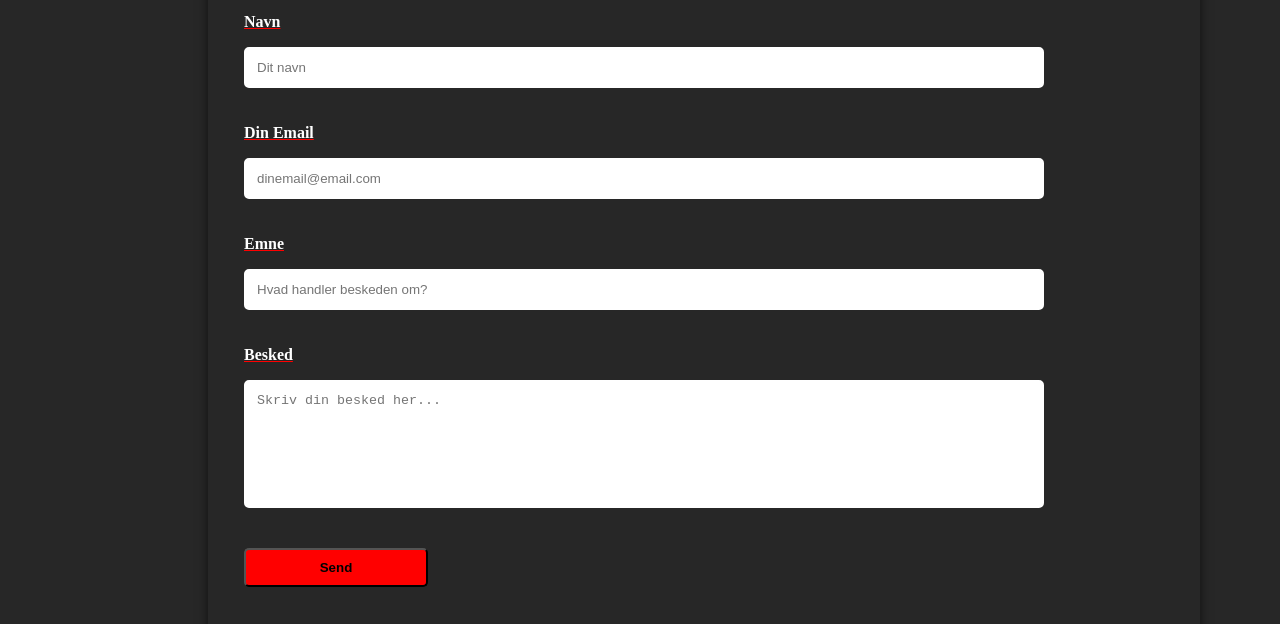
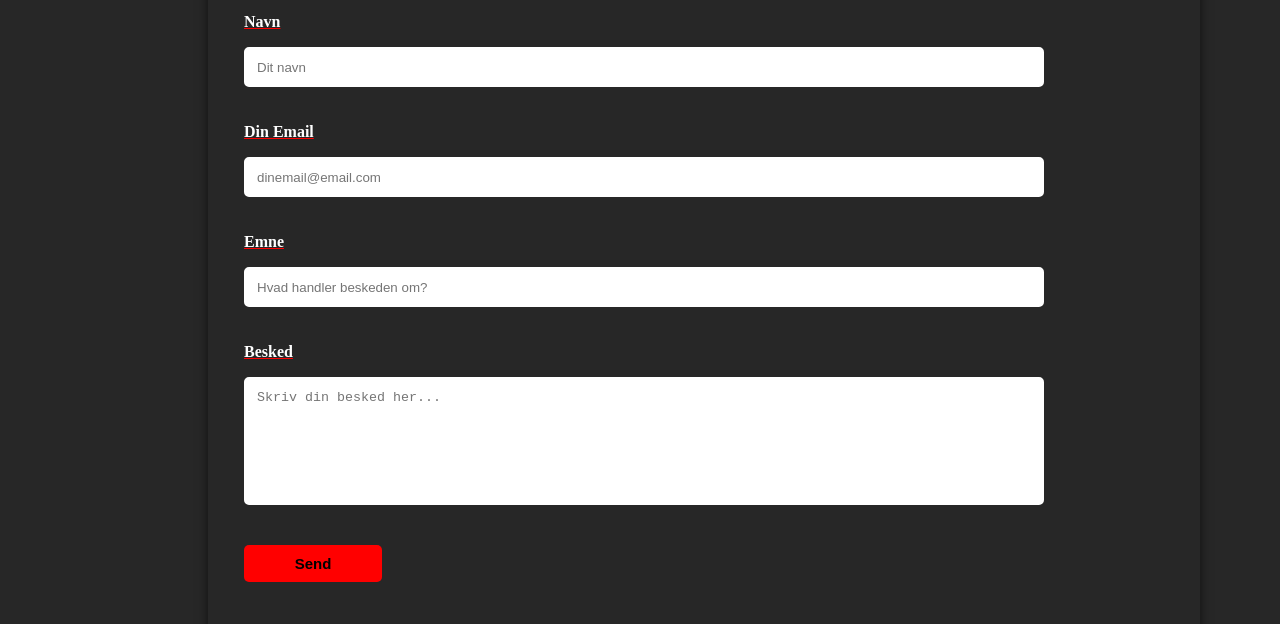
Before and after one commit to viggotico/mobilefirst, a plain HTML site: page kontakt/kontakt.html in a window 1280 px wide. Shown: the part 328-952 px from the top of the page. Drawn offline with Linux system fonts and the light colour scheme.

Commit message:
Update style.css

```diff
--- a/kontakt/style.css
+++ b/kontakt/style.css
@@ -12,7 +12,7 @@
       background-color: #272727;
   }
 
-  /* ---KONTAKT START---*/
+/* ---KONTAKT START---*/
 
   /*wrap*/
   .ko-form-wrapper {
@@ -65,18 +65,31 @@
     color: red;
   }
 
-  .ko-form-group input,
+  .ko-form-group input{
+    width: 100%;
+    box-sizing: border-box;
+    margin-top: 1rem;
+    margin-bottom: 1rem;
+    padding: 10px; /* Just an example padding, adjust as needed */
+    height: 2.5rem; /* Just an example height, adjust as needed */
+  }
   .ko-form-group textarea {
     width: 100%;
     box-sizing: border-box;
     margin-top: 1rem;
     margin-bottom: 1rem;
+    padding: 10px; /* Just an example padding, adjust as needed */
+    height: 6rem; /* Just an example height, adjust as needed */
   }
 
   .ko-form-group button {
-    width: 20%;
+    width: 15%;
     background-color: red;
+    padding-top: 10px;
+    padding-bottom: 10px;
     color: white;
+    font-size: 15px;
+    border: 0;
   }
 
   .ko-form-group label {
@@ -100,6 +113,7 @@
     font-size: 1.5rem;
     text-transform: capitalize;
   }
+
 
   /* Navbar */
   .navbar {
```
